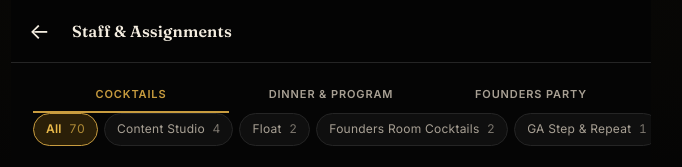
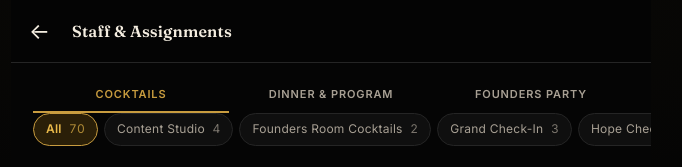
Before and after one commit to joannaleelin/gg26, a plain HTML site: page staff/index.html in a window 1280 px wide. Shown: the top 167 px of the page, without its empty margins (309-991 px from the left). Drawn offline with Linux system fonts and the light colour scheme.

Commit message:
Hide noisy teams from /staff filter pills
Filter pills are most useful when they let you jump to a meaningful
group of teammates. Hide:
- Singleton teams (count = 1) — filtering to one person isn't useful
- "Float" — utility role, not a meaningful filter group
- "No Assignment" — not actionable as a filter

Applies per-phase, so e.g. a team that has 2 people in Cocktails but
only 1 in Founders Party shows in Cocktails' pills but not in Founders'.

The team chips on individual staff cards are unchanged — they remain
clickable in case you want to pivot to that team's filter from a card.

```diff
--- a/staff/index.html
+++ b/staff/index.html
@@ -85,6 +85,12 @@ function esc(s) {
 }
 
 // ----- team filter pills -----
+// Teams excluded from the filter pill row (still appear as chips on staff cards):
+//   - "Float" — utility role, not a meaningful filter group
+//   - NO_ASSIGNMENT — not actionable as a filter
+//   - any team with only 1 person — not useful to filter to a single name
+const EXCLUDED_TEAMS = new Set(['Float', NO_ASSIGNMENT]);
+
 function buildTeamFilter() {
   // Collect teams in the current phase, with counts
   const counts = {};
@@ -92,11 +98,10 @@ function buildTeamFilter() {
     const k = teamKeyFor(s, currentPhase);
     counts[k] = (counts[k] || 0) + 1;
   }
-  // Sort: real teams alphabetically, "No Assignment" last
+  // Filter out excluded teams and singletons; sort alphabetically
   const teams = Object.keys(counts)
-    .filter(k => k !== NO_ASSIGNMENT)
+    .filter(k => !EXCLUDED_TEAMS.has(k) && counts[k] >= 2)
     .sort((a, b) => a.localeCompare(b));
-  if (counts[NO_ASSIGNMENT]) teams.push(NO_ASSIGNMENT);
 
   const allCount = DATA.staff.length;
   const pills = [
```
